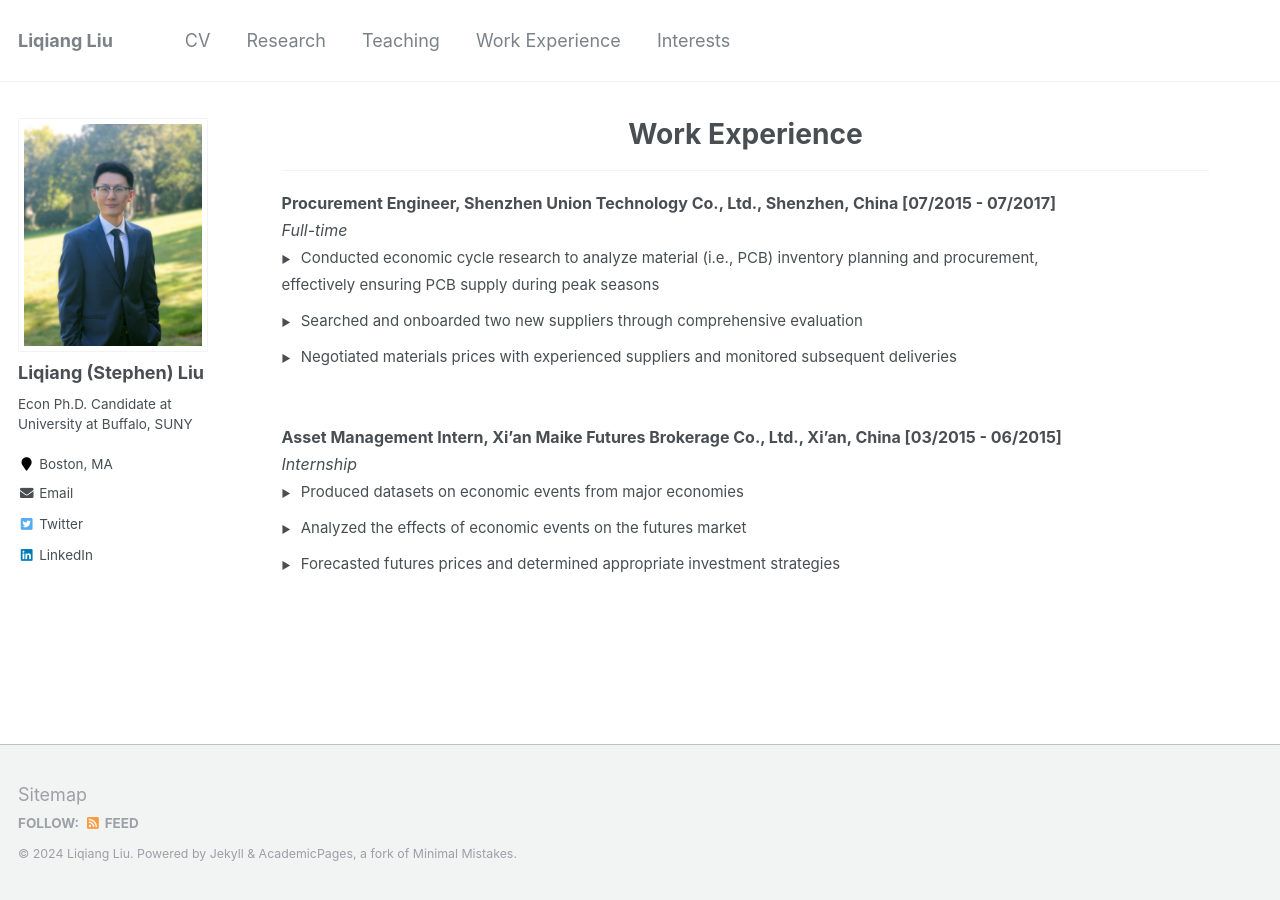
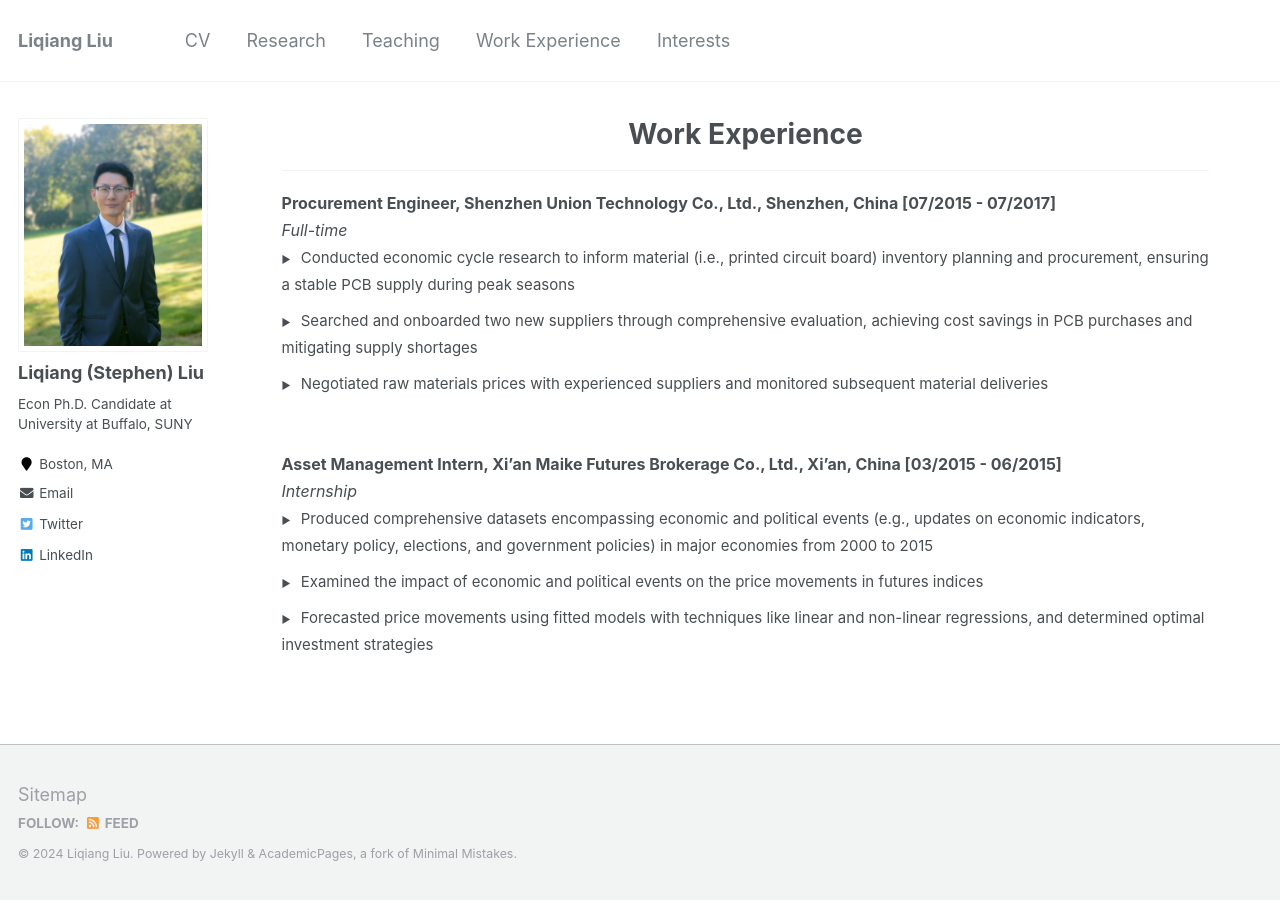
Before and after one commit to Liqiang-Liu/Liqiang-Liu.github.io, a Jekyll site: the page built from _pages/workexperience.md, in a window 1280 px wide. Built offline with Jekyll 4.4.1, drawn with Linux system fonts in a browser that asks for light colours.

Commit message:
Update workexperience.md

```diff
--- a/_pages/workexperience.md
+++ b/_pages/workexperience.md
@@ -36,9 +36,9 @@ redirect_from:
   <span style="font-size: 16px;"><strong>Procurement Engineer, Shenzhen Union Technology Co., Ltd., Shenzhen, China [07/2015 - 07/2017]</strong></span><br>
   <span style="font-size: 16px;"> <i>Full-time</i></span>
     <ul class="custom-bullet">
-      <li><span style="font-size: 15px; ">Conducted economic cycle research to analyze material (i.e., PCB) inventory planning and procurement, <br/>effectively ensuring PCB supply during peak seasons</span></li>
-      <li><span style="font-size: 15px; ">Searched and onboarded two new suppliers through comprehensive evaluation</span></li>
-      <li><span style="font-size: 15px; ">Negotiated materials prices with experienced suppliers and monitored subsequent deliveries</span></li><br>
+      <li><span style="font-size: 15px; ">Conducted economic cycle research to inform material (i.e., printed circuit board) inventory planning and procurement, ensuring a stable PCB supply during peak seasons</span></li>
+      <li><span style="font-size: 15px; ">Searched and onboarded two new suppliers through comprehensive evaluation, achieving cost savings in PCB purchases and mitigating supply shortages</span></li>
+      <li><span style="font-size: 15px; ">Negotiated raw materials prices with experienced suppliers and monitored subsequent material deliveries</span></li><br>
      </ul>
   </ul>
 
@@ -47,9 +47,9 @@ redirect_from:
   <span style="font-size: 16px;"><strong>Asset Management Intern, Xi’an Maike Futures Brokerage Co., Ltd., Xi’an, China [03/2015 - 06/2015]</strong></span><br>
   <span style="font-size: 16px;"><i>Internship</i></span>
     <ul class="custom-bullet">
-      <li><span style="font-size: 15px; ">Produced datasets on economic events from major economies</span></li>
-      <li><span style="font-size: 15px; ">Analyzed the effects of economic events on the futures market</span></li>
-      <li><span style="font-size: 15px; ">Forecasted futures prices and determined appropriate investment strategies</span></li>
+      <li><span style="font-size: 15px; ">Produced comprehensive datasets encompassing economic and political events (e.g., updates on economic indicators, monetary policy, elections, and government policies) in major economies from 2000 to 2015</span></li>
+      <li><span style="font-size: 15px; ">Examined the impact of economic and political events on the price movements in futures indices</span></li>
+      <li><span style="font-size: 15px; ">Forecasted price movements using fitted models with techniques like linear and non-linear regressions, and determined optimal investment strategies</span></li>
      </ul>
 </ul>
 
```
